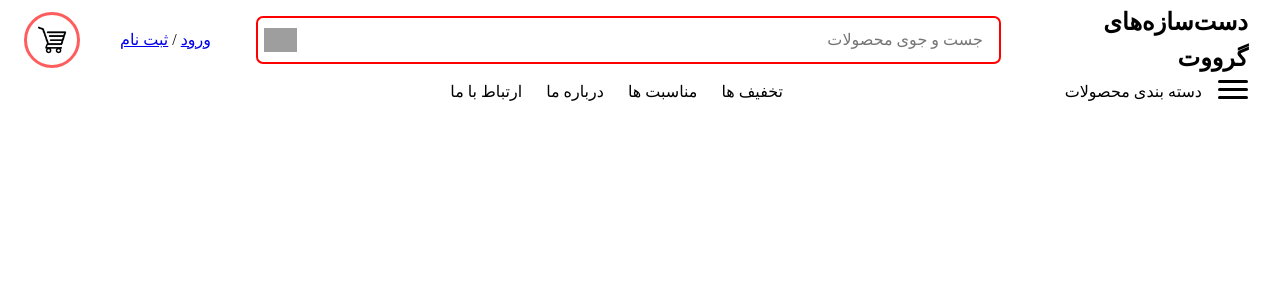
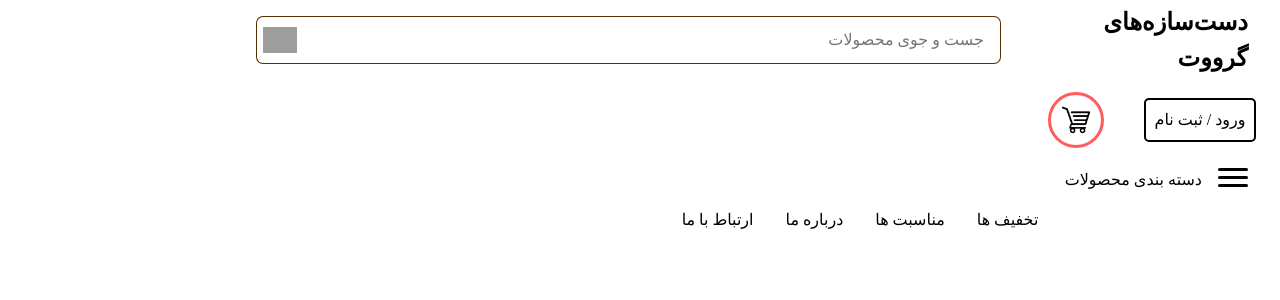
Before and after one commit to amirrezamcp/groot-store, a PHP site: template template/index.html in a window 1280 px wide. Shown: the top 300 px of the page. Run offline with PHP 8.4, Linux system fonts and the light colour scheme; the template is opened without the code that fills it, so the values that code supplies are empty; some web fonts are replaced; grey boxes are pictures that could not be loaded.

Commit message:
index.css edit

```diff
--- a/assets/css/index.css
+++ b/assets/css/index.css
@@ -5,13 +5,19 @@
 html {
     font-family: 'vazir';
 }
-.header-Container{
+/* ححح */
+.top-Header-Container ,
+.bottom-Header-Container{
     display: flex;
     flex-wrap: wrap;
+}
+.bottom-Header-Container{
+    margin-top: 1rem;
 }
 .left-Header ,
 .right-Header {
     height: 5rem;
+
 }
 .right-Header {
     width: 80%;
@@ -34,7 +40,7 @@ html {
 }
 .search-Btn,
 .product-Search-Input {
-    border: solid red 2px;
+    border: solid rgb(87, 46, 0) 1px;
 
 }
 .product-Search-Input {
@@ -45,9 +51,13 @@ html {
     border-radius: 0 7px 7px 0;
 
 }
-.product-Search-Input:focus {
+.product-Search-Input:focus,
+.product-Search-Input:focus + .search-Btn {
     outline: none;
     background-color: #ebebeb;
+}
+.search-Btn:hover {
+    padding: 8px;
 }
 .search-Btn {
     width: 3rem;
@@ -59,7 +69,19 @@ html {
 
 
 .login-Singup-Container {
+    width: 7rem;
+    height: 2.7rem;
     margin: 0 0 0 1rem ;
+    border: solid #000 2px;
+    border-radius: 5px;
+    text-align: center;
+    padding: .5rem 0 0 0;
+
+}
+.login,
+.singup {
+    text-decoration: none;
+    color: #000;
 }
 .cart-Btn {
     width: 3.5rem;
@@ -69,15 +91,25 @@ html {
     background-color: #ffffff00;
     border: solid #ff5c5c 3px;
 }
+.cart-Btn:hover {
+    width: 3.7rem;
+    height: 3.7rem;
+}
+/* ححح */
 .header-menu-container {
   display: flex;
+  margin: .5rem;
 }
 .menu-Lines {
     width: 30px;
     height: 3px;
     background-color: #000;
     border-radius: 3px;
-    margin: 0 2rem .3rem 0;
+    margin: 0 1.5rem .3rem 0;
+}
+.menu-Box:hover .menu-Line2,
+.menu-Box:hover .menu-Line3  {
+    margin-top: 7px;
 }
 .menu-Title {
     margin: 0 1rem 0 2rem;
@@ -97,6 +129,27 @@ html {
 
 }
 .header-List-Item {
-    margin-right: 1.5rem;
-    /* padding: .2rem 0 .2rem 0; */
+    margin: .5rem 2rem 0 0;
+
 }
+.header-List-Item:hover {
+
+
+    transition: all .07s;
+    background-color: #eeeeeed5;
+    margin-top: 0;
+    padding: .3rem 1rem;
+    border-radius: 5px;
+    font-size: 1.1rem;
+}
+/* ////////sait body////////// */
+
+.baner-Container {
+    margin-top: 1.5rem;
+    width: 100%;
+    display: flex;
+    justify-content: center;
+}
+.baner-Img {
+    border-radius: 1rem;
+}
```
